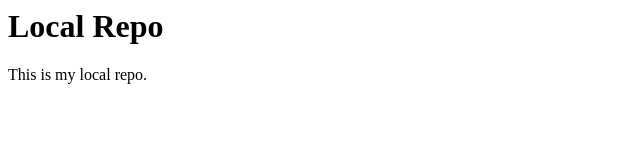
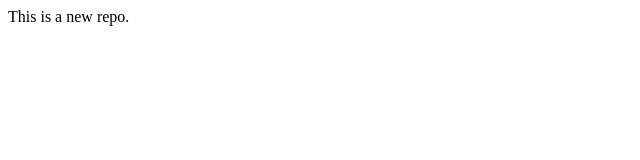
Before and after one commit to Amar-Gupta-721/loacalrepo, a plain HTML site: page index.html in a window 1280 px wide. Shown: the whole page, without its empty margins (0-640 px from the left). Drawn offline with Linux system fonts and the light colour scheme.

Commit message:
update content

```diff
--- a/index.html
+++ b/index.html
@@ -1,2 +1 @@
-<h1>Local Repo</h1>
-<p>This is my local repo.</p>
+<p>This is a new repo.</p>
```
